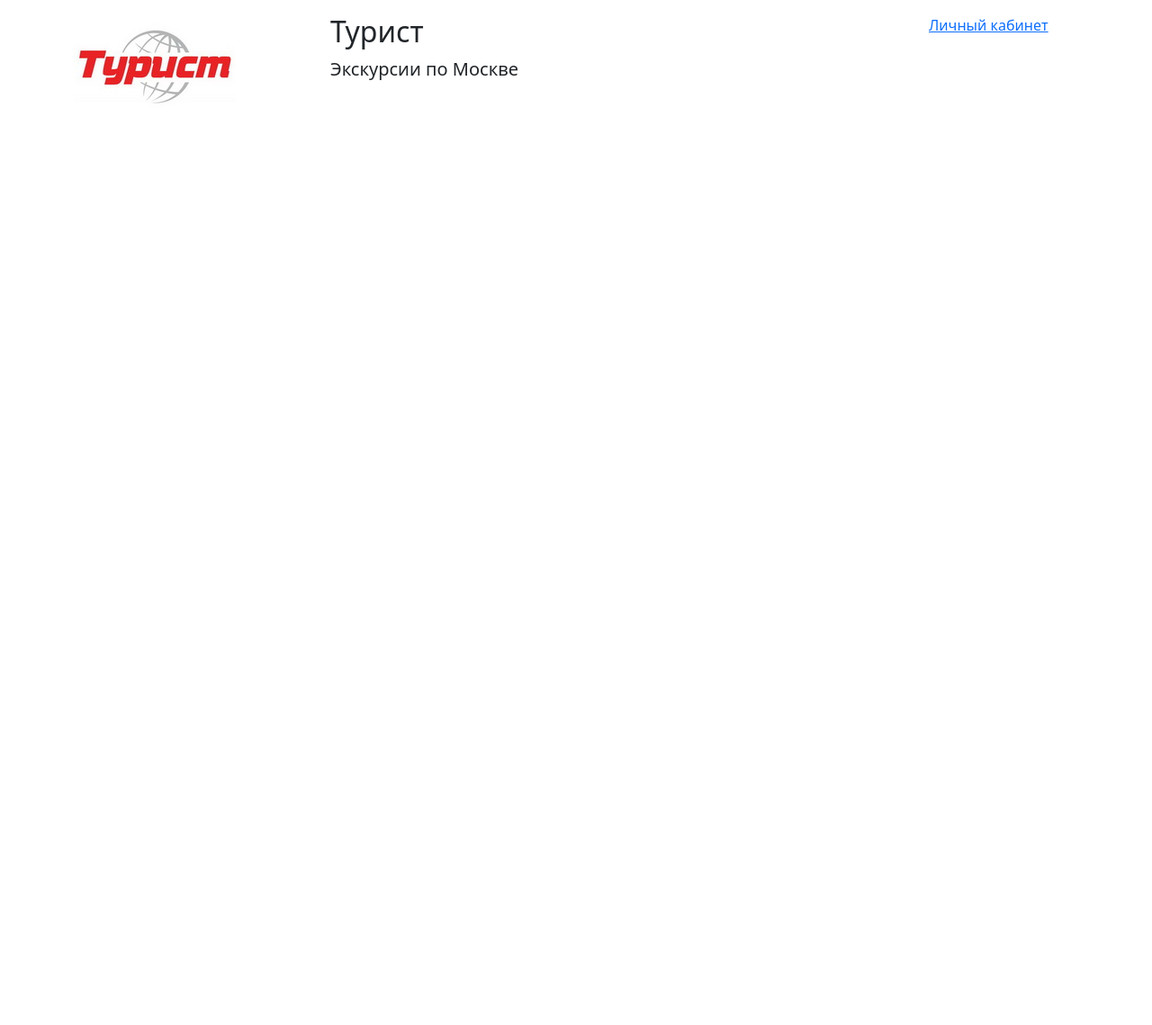
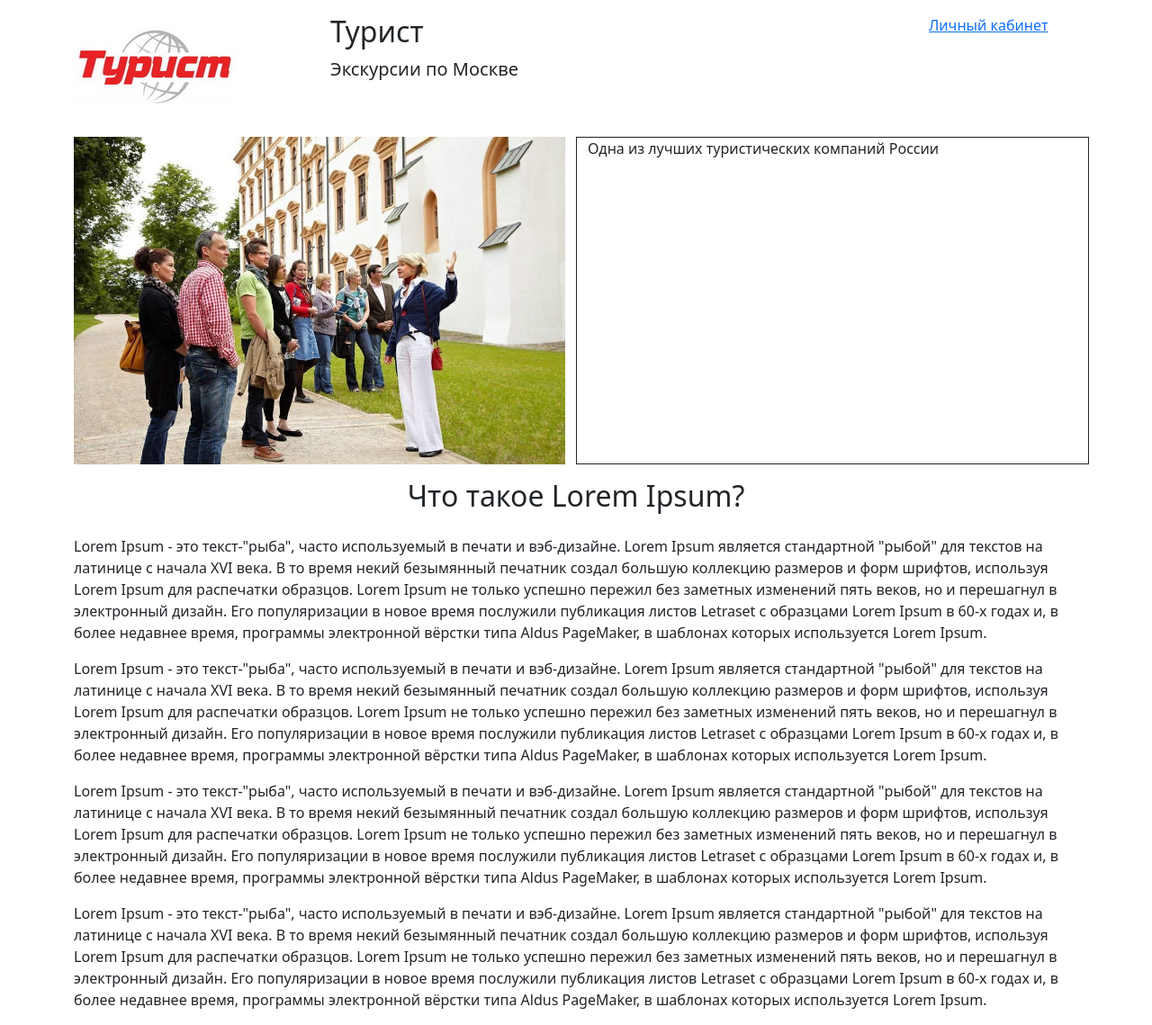
Before and after one commit to esdevmsc/tourist, a plain HTML site: page index.html in a window 1280 px wide. Shown: the whole page at 90% size. Before the commit the page ends 800 px from the top, so only its background shows below. Drawn offline with nearby package versions, Linux system fonts and the light colour scheme.

Commit message:
Создание центрального текстового блока

```diff
--- a/index.html
+++ b/index.html
@@ -23,7 +23,23 @@
       </div>
     </header>
     <main class="container">
-
+      <div class="row">
+        <div class="col-md-6">
+          <img src="main_banner.jpg" class="img-fluid">
+        </div>
+        <div class="col-md-6 border border-dark">
+          <p>Одна из лучших туристических компаний России</p>
+        </div>
+      </div>
+      <div class="row">
+        <div class="col-md-12">
+            <h2 class="text-center py-3">Что такое Lorem Ipsum?</h2>
+            <p>Lorem Ipsum - это текст-"рыба", часто используемый в печати и вэб-дизайне. Lorem Ipsum является стандартной "рыбой" для текстов на латинице с начала XVI века. В то время некий безымянный печатник создал большую коллекцию размеров и форм шрифтов, используя Lorem Ipsum для распечатки образцов. Lorem Ipsum не только успешно пережил без заметных изменений пять веков, но и перешагнул в электронный дизайн. Его популяризации в новое время послужили публикация листов Letraset с образцами Lorem Ipsum в 60-х годах и, в более недавнее время, программы электронной вёрстки типа Aldus PageMaker, в шаблонах которых используется Lorem Ipsum.</p>
+            <p>Lorem Ipsum - это текст-"рыба", часто используемый в печати и вэб-дизайне. Lorem Ipsum является стандартной "рыбой" для текстов на латинице с начала XVI века. В то время некий безымянный печатник создал большую коллекцию размеров и форм шрифтов, используя Lorem Ipsum для распечатки образцов. Lorem Ipsum не только успешно пережил без заметных изменений пять веков, но и перешагнул в электронный дизайн. Его популяризации в новое время послужили публикация листов Letraset с образцами Lorem Ipsum в 60-х годах и, в более недавнее время, программы электронной вёрстки типа Aldus PageMaker, в шаблонах которых используется Lorem Ipsum.</p>
+            <p>Lorem Ipsum - это текст-"рыба", часто используемый в печати и вэб-дизайне. Lorem Ipsum является стандартной "рыбой" для текстов на латинице с начала XVI века. В то время некий безымянный печатник создал большую коллекцию размеров и форм шрифтов, используя Lorem Ipsum для распечатки образцов. Lorem Ipsum не только успешно пережил без заметных изменений пять веков, но и перешагнул в электронный дизайн. Его популяризации в новое время послужили публикация листов Letraset с образцами Lorem Ipsum в 60-х годах и, в более недавнее время, программы электронной вёрстки типа Aldus PageMaker, в шаблонах которых используется Lorem Ipsum.</p>
+            <p>Lorem Ipsum - это текст-"рыба", часто используемый в печати и вэб-дизайне. Lorem Ipsum является стандартной "рыбой" для текстов на латинице с начала XVI века. В то время некий безымянный печатник создал большую коллекцию размеров и форм шрифтов, используя Lorem Ipsum для распечатки образцов. Lorem Ipsum не только успешно пережил без заметных изменений пять веков, но и перешагнул в электронный дизайн. Его популяризации в новое время послужили публикация листов Letraset с образцами Lorem Ipsum в 60-х годах и, в более недавнее время, программы электронной вёрстки типа Aldus PageMaker, в шаблонах которых используется Lorem Ipsum.</p>
+        </div>
+      </div>
     </main>
     <footer class="">
 
```
